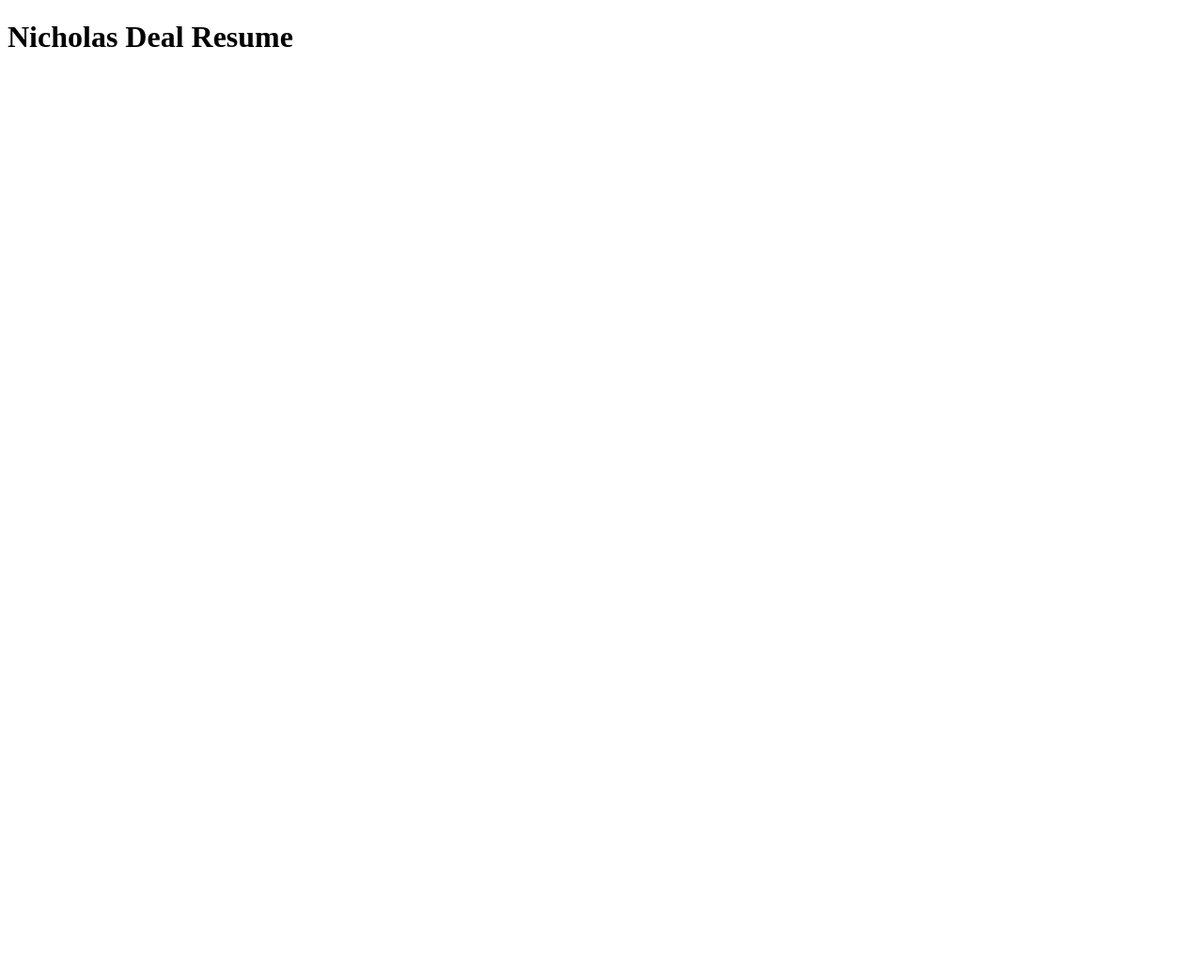
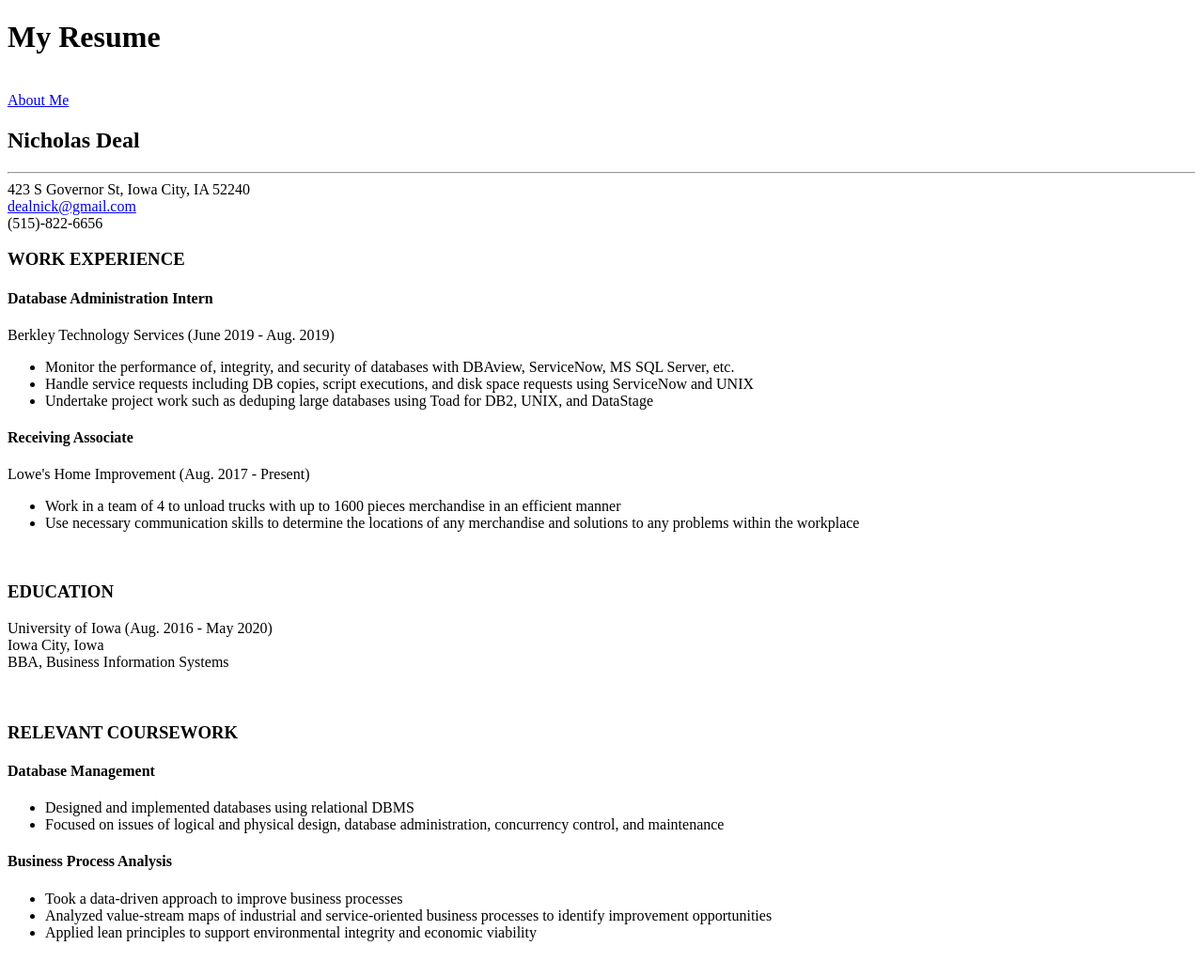
Before and after one commit to ndeal01/HW2, a plain HTML site: page resume.html in a window 1280 px wide. Shown: the whole page at 94% size. Before the commit the page ends 800 px from the top, so only its background shows below. Drawn offline with Linux system fonts and the light colour scheme.

Commit message:
Finished html text on index and resume, hyperlinked to each other

```diff
--- a/resume.html
+++ b/resume.html
@@ -3,15 +3,85 @@
 
   <head>
     <meta charset="utf-8">
-    <title>title</title>
+    <title>resume</title>
+		<link rel="stylesheet" href="style.css">
 </head>
 
   <body>
 
-	<h1>Nicholas Deal Resume</h1>
+	<h1>My Resume</h1>
+
+  <br>
+
+<div id="menubar">
+		<nav>
+
+				<a id="homenav" href="./index.html"> About Me </a>
 
 
-  <!-- page content -->
+
+		</nav>
+	</div><!-- close the #menubar div -->
+
+
+<h2>Nicholas Deal</h2>
+<hr>
+423 S Governor St, Iowa City, IA 52240
+<br><a href="mailto:dealnick@gmail.com">dealnick@gmail.com</a>
+<br>(515)-822-6656
+
+ <br>
+
+<h3>WORK EXPERIENCE</h3>
+<h4>Database Administration Intern</h4>
+Berkley Technology Services     (June 2019 - Aug. 2019)
+<ul>
+	<li>Monitor the performance of, integrity, and security of databases with DBAview, ServiceNow, MS SQL Server, etc.</li>
+	<li>Handle service requests including DB copies, script executions, and disk space requests using ServiceNow and UNIX</li>
+	<li>Undertake project work such as deduping large databases using Toad for DB2, UNIX, and DataStage</li>
+</ul>
+
+<h4>Receiving Associate</h4>
+Lowe's Home Improvement     (Aug. 2017 - Present)
+<ul>
+	<li>Work in a team of 4 to unload trucks with up to 1600 pieces merchandise in an efficient manner</li>
+	<li>Use necessary communication skills to determine the locations of any merchandise and solutions to any problems within the workplace</li>
+</ul>
+
+<br>
+
+<h3>EDUCATION</h3>
+University of Iowa (Aug. 2016 - May 2020) <br>
+Iowa City, Iowa <br>
+BBA, Business Information Systems <br>
+
+
+<br> <br>
+
+<h3>RELEVANT COURSEWORK</h3>
+<h4>Database Management</h4>
+<ul>
+	<li>Designed and implemented databases using relational DBMS</li>
+	<li>Focused on issues of logical and physical design, database administration, concurrency control, and maintenance</li>
+</ul>
+
+
+<h4>Business Process Analysis</h4>
+<ul>
+	<li>Took a data-driven approach to improve business processes</li>
+	<li>Analyzed value-stream maps of industrial and service-oriented business processes to identify improvement opportunities</li>
+	<li>Applied lean principles to support environmental integrity and economic viability</li>
+</ul>
+
+
+ <br> <br>
+
+
+ <br> <br>
+
+
+	</div>
+	</div>
 
 
 
```
Also changed, not shown: index.html (+12 -3 lines).
